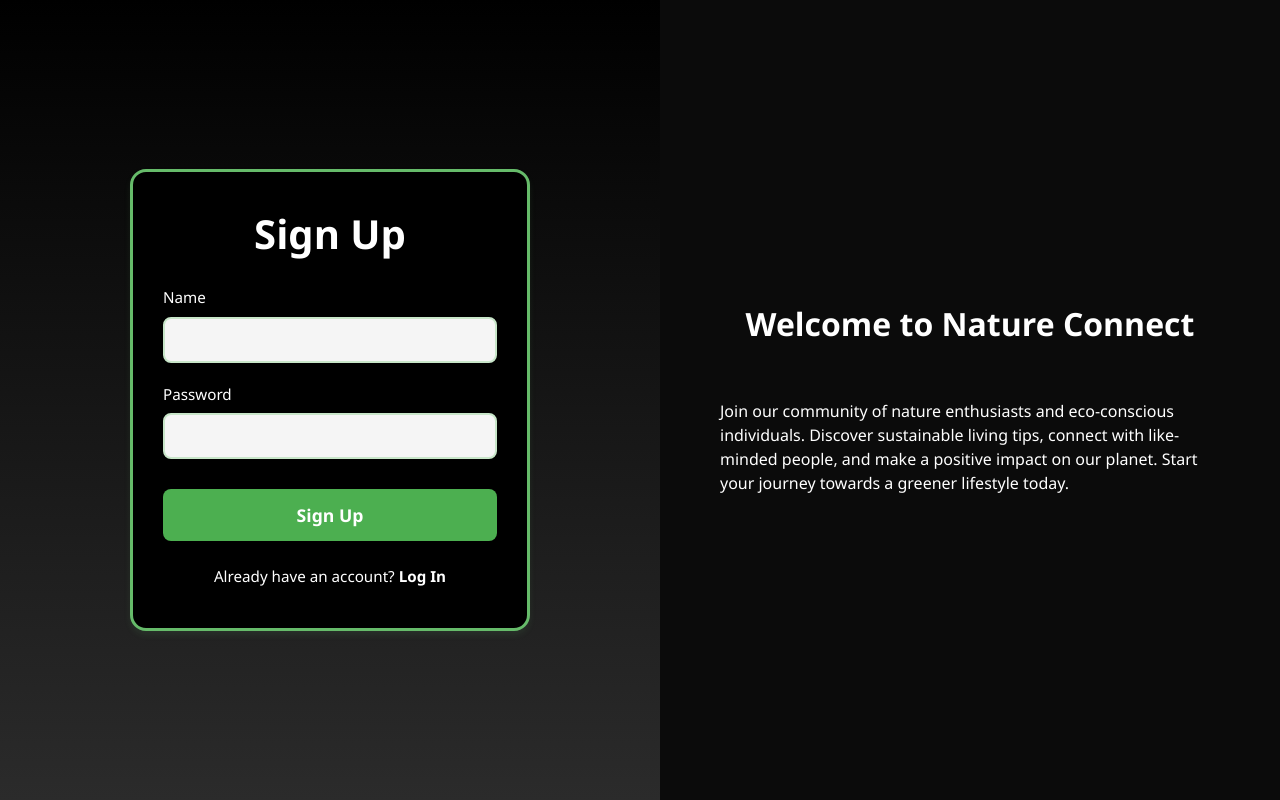
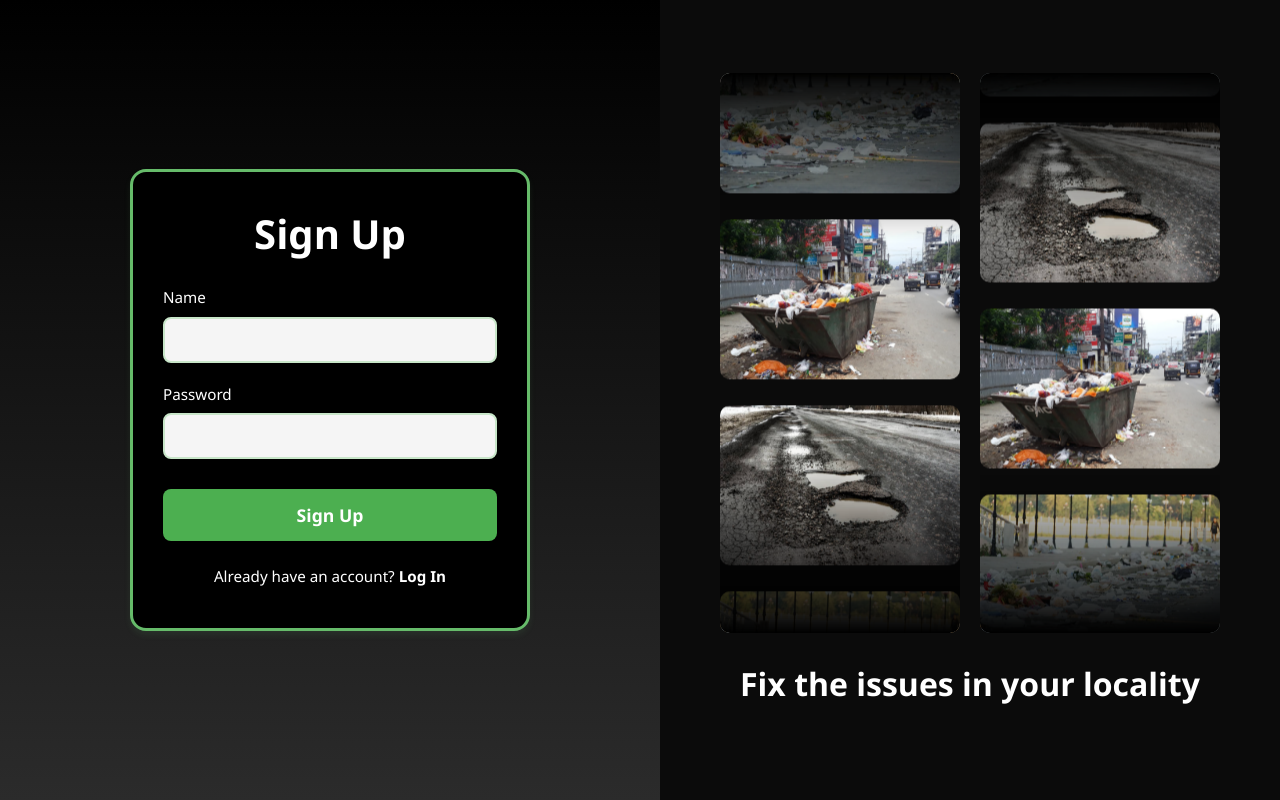
Before and after one commit to 1304-PK/CivicCare, a React (Vite) app in the folder client/: page /signup in a window 1280 px wide. Built offline with nearby package versions, Linux system fonts and the light colour scheme; no server answers.

Commit message:
minor tweaks

```diff
--- a/client/src/components/AuthForm.jsx
+++ b/client/src/components/AuthForm.jsx
@@ -1,30 +1,31 @@
 import React, { useState } from 'react';
-import {NavLink} from 'react-router-dom'
+import { NavLink } from 'react-router-dom'
 import "../styles/AuthForm.css";
-import polka from "..//assets/polka.webp";
+import carousel1 from "../assets/carousel-1.webp"
+import carousel2 from "../assets/carousel-2.jpg"
+import carousel3 from "../assets/carousel-3.png"
 
 const AuthForm = (props) => {
   return (
     <div className="container">
       <div
         className="leftSection"
-        // style={{ backgroundImage: `url(${polka})` }}
       >
-        <div className="formWrapper">
+        <form className="formWrapper" onSubmit={props.handleSubmit}>
           <h1 className="formHeading">{props.type}</h1>
 
           <div className="signupForm">
             <div className="formGroup">
               <label className="label" htmlFor="name">Name</label>
-              <input type="text" name="username" ref={props.username_ref} id="username" className='input'/>
+              <input type="text" name="username" ref={props.username_ref} id="username" className='input' required/>
             </div>
 
             <div className="formGroup">
               <label className="label" htmlFor="password">Password</label>
-              <input type="password" ref={props.pswd_ref} name="password" id="password" className='input'/>
+              <input type="password" ref={props.pswd_ref} name="password" id="password" className='input' required/>
             </div>
 
-            <button className="signupButton" onClick={props.handleSubmit}>
+            <button className="signupButton" type='submit'>
               {props.type}
             </button>
           </div>
@@ -33,18 +34,59 @@ const AuthForm = (props) => {
             {props.redirect_text}{" "}
             <NavLink to={props.redirect_link} className="loginLink">{props.redirect}</NavLink>
           </p>
-        </div>
+        </form>
       </div>
 
       <div className="rightSection">
         <div className="rightContent">
-          <h2 className="rightHeading">Welcome to Nature Connect</h2>
-          <p className="rightDescription">
-            Join our community of nature enthusiasts and eco-conscious individuals.
-            Discover sustainable living tips, connect with like-minded people, and
-            make a positive impact on our planet. Start your journey towards a
-            greener lifestyle today.
-          </p>
+          <div className='carousel-container'>
+            <div className="carousel">
+              <div className="carousel-track-down">
+                <div className="carousel-card">
+                  <img src={carousel1} alt="" />
+                </div>
+                <div className="carousel-card">
+                  <img src={carousel2} alt="" />
+                </div>
+                <div className="carousel-card">
+                  <img src={carousel3} alt="" />
+                </div>
+                <div className="carousel-card">
+                  <img src={carousel1} alt="" />
+                </div>
+                <div className="carousel-card">
+                  <img src={carousel2} alt="" />
+                </div>
+                <div className="carousel-card">
+                  <img src={carousel3} alt="" />
+                </div>
+              </div>
+            </div>
+
+            <div className="carousel">
+              <div className="carousel-track-up">
+                <div className="carousel-card">
+                  <img src={carousel1} alt="" />
+                </div>
+                <div className="carousel-card">
+                  <img src={carousel2} alt="" />
+                </div>
+                <div className="carousel-card">
+                  <img src={carousel3} alt="" />
+                </div>
+                <div className="carousel-card">
+                  <img src={carousel1} alt="" />
+                </div>
+                <div className="carousel-card">
+                  <img src={carousel2} alt="" />
+                </div>
+                <div className="carousel-card">
+                  <img src={carousel3} alt="" />
+                </div>
+              </div>
+            </div>
+          </div>
+          <h2 className="rightHeading">Fix the issues in your locality</h2>
         </div>
       </div>
     </div>
```
